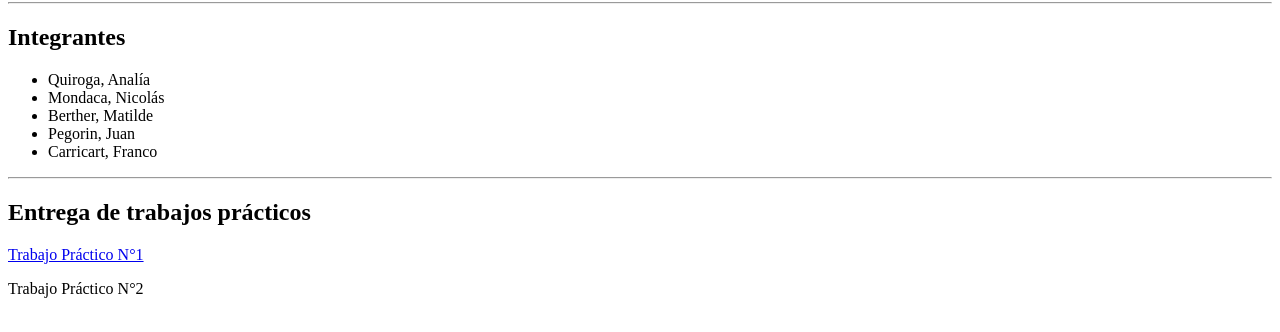
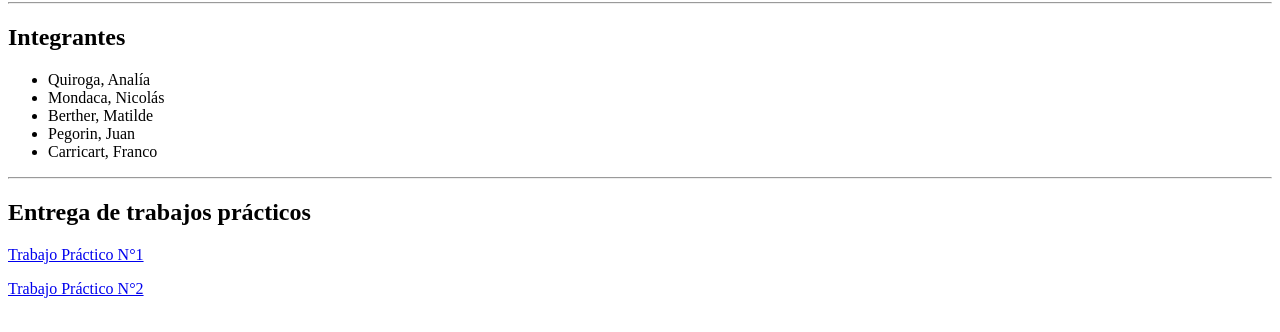
Before and after one commit to AQuirogaS/Entregas, a plain HTML site: page index.html in a window 1280 px wide. Shown: the part 64-396 px from the top of the page. Drawn offline with Linux system fonts and the light colour scheme.

Commit message:
Update index.html

```diff
--- a/index.html
+++ b/index.html
@@ -17,6 +17,6 @@
     <hr>
     <h2>Entrega de trabajos prácticos</h2>
     <p><a href="https://github.com/AQuirogaS/TP1_2022">Trabajo Práctico N°1</a></p>
-    <p><h href="https://github.com/AQuirogaS/TP2_2022">Trabajo Práctico N°2</a></p>
+    <p><a href="https://github.com/AQuirogaS/TP2_2022">Trabajo Práctico N°2</a></p>
   </body>
 </html>
```
